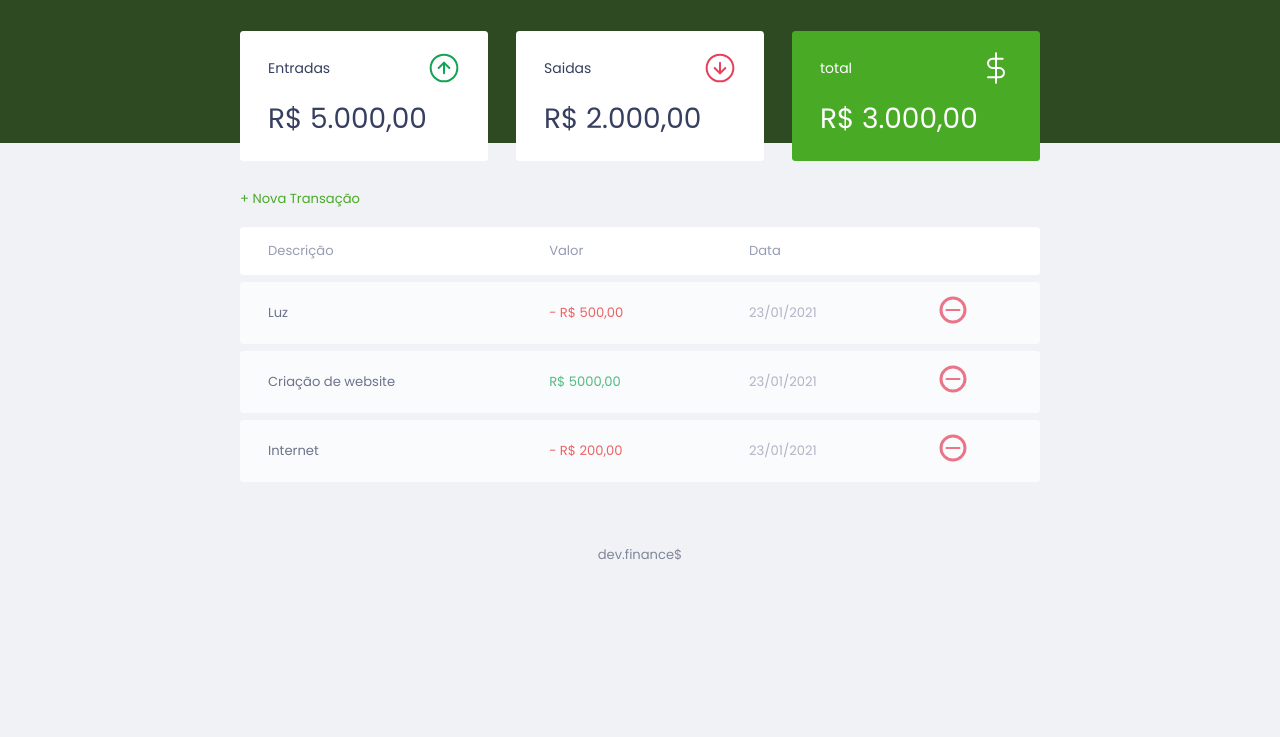
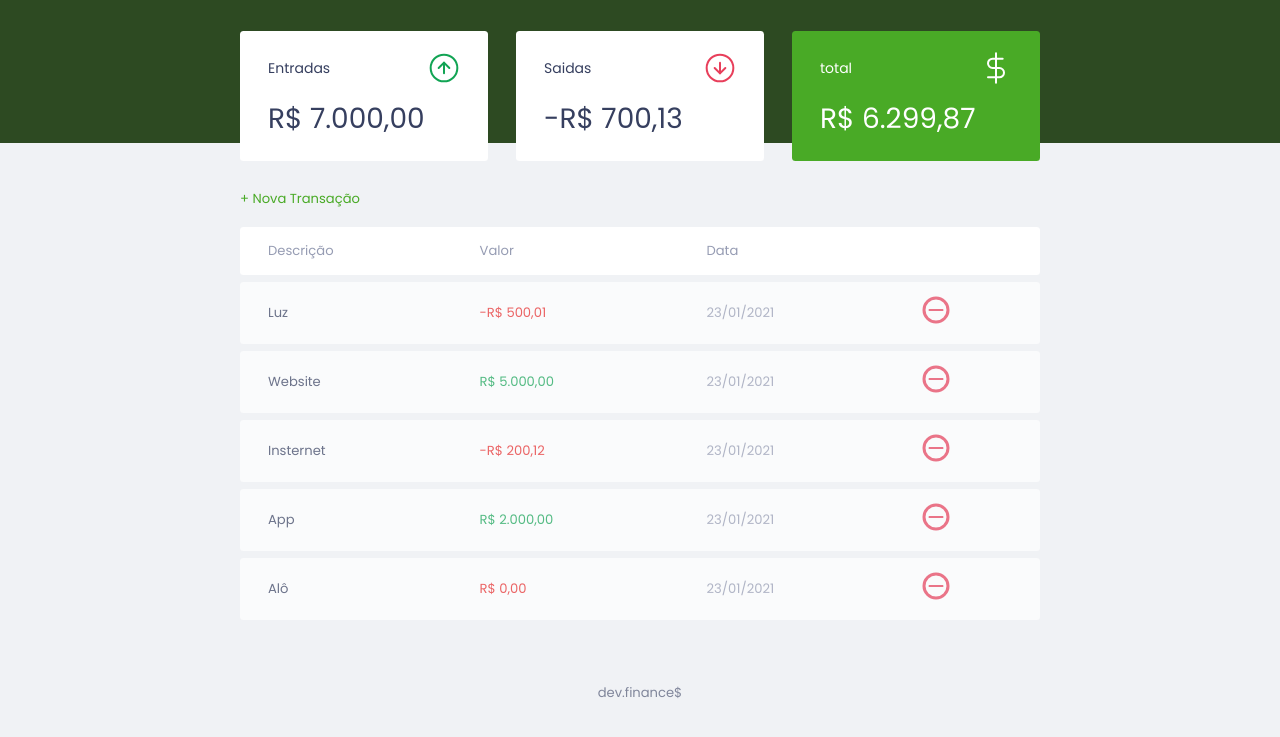
Before and after one commit to PedroJSBezerra/-ROCKETSEAT-dev_finances_web, a plain HTML site: page index.html in a window 1280 px wide. Shown: the part 55-792 px from the top of the page. Drawn offline with Linux system fonts and the light colour scheme.

Commit message:
short break

```diff
--- a/index.html
+++ b/index.html
@@ -22,21 +22,21 @@
                     <span>Entradas</span>
                     <img src="./assets/income.svg" alt="Imagen de entradas">
                 </h3>
-                <p>R$ 5.000,00</p>
+                <p id="incomeDisplay">R$ 5.000,00</p>
             </div>
             <div class="card">
                 <h3>
                     <span>Saidas</span>
                     <img src="./assets/expense.svg" alt="Imagen de saidas">
                 </h3>
-                <p>R$ 2.000,00</p>
+                <p id="expenseDisplay">R$ 2.000,00</p>
             </div>
             <div class="card total">
                 <h3>
                     <span>total</span>
                     <img src="./assets/total.svg" alt="Imagen de total">
                 </h3>
-                <p>R$ 3.000,00</p>
+                <p id="totalDisplay">R$ 3.000,00</p>
             </div>
         </section>
         <section id="transaction">
@@ -54,24 +54,6 @@
                     </tr>
                 </thead>
                 <tbody>
-                    <tr>
-                        <td class="description">Luz</td>
-                        <td class="expense">- R$ 500,00</td>
-                        <td class="date">23/01/2021</td>
-                        <td><img src="./assets/minus.svg" alt="Reamover Transação"></td>
-                    </tr>
-                    <tr>
-                        <td class="description">Criação de website</td>
-                        <td class="income">R$ 5000,00</td>
-                        <td class="date">23/01/2021</td>
-                        <td><img src="./assets/minus.svg" alt="Reamover Transação"></td>
-                    </tr>
-                    <tr>
-                        <td class="description">Internet</td>
-                        <td class="expense">- R$ 200,00</td>
-                        <td class="date">23/01/2021</td>
-                        <td><img src="./assets/minus.svg" alt="Reamover Transação"></td>
-                    </tr>
                 </tbody>
             </table>
         </section>
@@ -131,16 +113,7 @@
         <p>dev.finance$</p>
     </footer>
 
-    <script>
-        const Modal = {
-            open(){
-              document.querySelector('.modal-overlay').classList.add('active')
-            },
-            close(){
-              document.querySelector('.modal-overlay').classList.remove('active')
-            }
-        }
-    </script>
+    <script src="./scripts.js"></script>
 </body>
 
 </html>
--- /dev/null
+++ b/scripts.js
@@ -0,0 +1,161 @@
+const Modal = {
+    open(){
+      document.querySelector('.modal-overlay').classList.add('active')
+    },
+    close(){
+      document.querySelector('.modal-overlay').classList.remove('active')
+    }
+}
+
+const transactions = [
+    {
+        id: 1,
+        description: 'Luz',
+        amount: -50001,
+        date: '23/01/2021'
+    },
+    {
+        id: 2,
+        description: 'Website',
+        amount: 500000,
+        date: '23/01/2021'
+    },
+    {
+        id: 3,
+        description: 'Insternet',
+        amount: -20012,
+        date: '23/01/2021'
+    },
+    {
+        id: 4,
+        description: 'App',
+        amount: 200000,
+        date: '23/01/2021'
+    }
+]
+
+const Transaction = {
+    all: transactions,
+
+    add(transaction){
+        Transaction.all.push(transaction)
+
+        App.reload()
+    },
+
+    incomes(){
+        let income = 0
+
+        transactions.forEach(transaction => {
+            if(transaction.amount > 0){
+                income += transaction.amount
+            }
+        })
+
+        return income
+    },
+
+    expenses(){
+        let expense = 0
+
+        transactions.forEach(transaction => {
+            if(transaction.amount < 0){
+                expense += transaction.amount
+            }
+        })
+
+        return expense
+    },
+
+    total(){
+        return Transaction.incomes() + Transaction.expenses()
+    }
+}
+
+const DOM = {
+    transactionsContainer: document.querySelector('#data-table tbody'),
+
+    addTransaction(transaction, index){
+        const tr = document.createElement('tr')
+        tr.innerHTML = DOM.innerHTMLTransaction(transaction)
+
+        DOM.transactionsContainer.appendChild(tr)
+
+    },
+
+    innerHTMLTransaction(transaction) {
+
+        const CSSclass = transaction.amount > 0? "income":"expense"
+
+        const amount = Utils.formatCurrency(transaction.amount)
+
+        const html = `
+        <td class="description">${transaction.description}</td>
+        <td class="${CSSclass}">${amount}</td>
+        <td class="date">${transaction.date}</td>
+        <td><img src="./assets/minus.svg" alt="Reamover Transação"></td>
+
+        `
+
+        return html
+    },
+
+    updateBalance(){
+        document
+            .getElementById('incomeDisplay')
+            .innerHTML = Utils.formatCurrency(Transaction.incomes())
+        document
+            .getElementById('expenseDisplay')
+            .innerHTML = Utils.formatCurrency(Transaction.expenses())
+        document
+            .getElementById('totalDisplay')
+            .innerHTML = Utils.formatCurrency(Transaction.total())
+    },
+
+    clearTransactions(){
+        DOM.transactionsContainer.innerHTML = ""
+    }
+
+}
+
+const Utils = {
+    formatCurrency(value){
+        const signal = Number(value) < 0 ? "-" : ""
+
+        value = String(value).replace(/\D/g, "")
+
+        value = Number(value) /100
+
+        value = value.toLocaleString("pt-BR", {
+            style: "currency",
+            currency: "BRL"
+        })
+
+        return signal + value
+    }
+}
+
+const App = {
+    init(){
+        Transaction.all.forEach(transaction => {
+            DOM.addTransaction(transaction)
+        })
+
+
+        DOM.updateBalance()
+    },
+    reload(){
+        DOM.clearTransactions()
+        App.init()
+    }
+}
+
+App.init()
+
+
+
+Transaction.add({
+    id: 39,
+    description: 'Alô',
+    date: '23/01/2021'
+})
```
